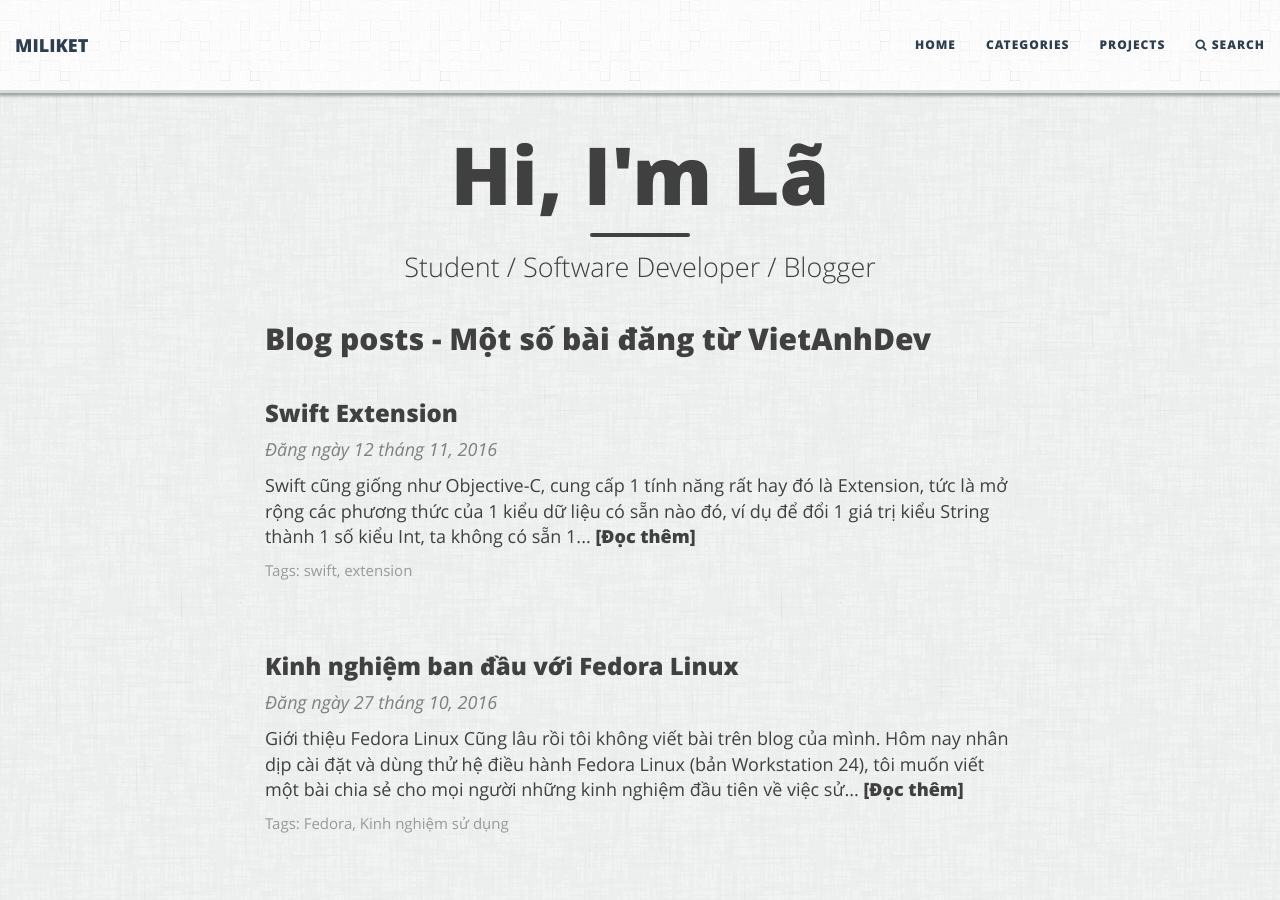
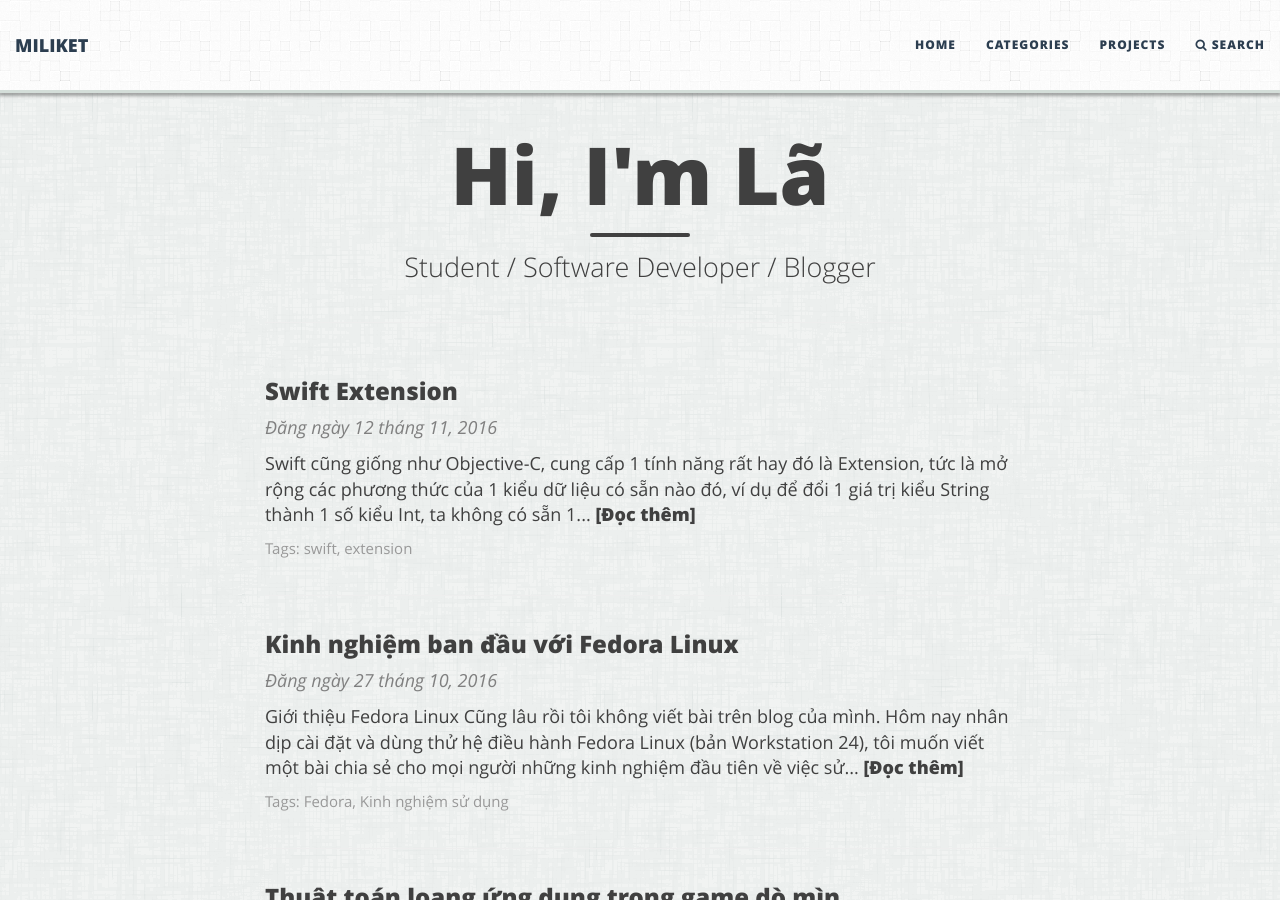
Before and after one commit to docbohanh/docbohanh.github.io, a Jekyll site: the page built from index.html, in a window 1280 px wide and 900 px high. Built offline with Jekyll 4.4.1, drawn with Linux system fonts in a browser that asks for light colours; the list of posts is cut into pages by our own code.

Commit message:
Update index.html

```diff
--- a/index.html
+++ b/index.html
@@ -7,8 +7,7 @@
 
 js: "/js/ani-text-home.js"
 ---
-
-<h2>Blog posts - Một số bài đăng từ VietAnhDev</h2>
+<hr>
 <div class="posts-list">
   {% for post in paginator.posts %}
   <article class="post-preview">
```
